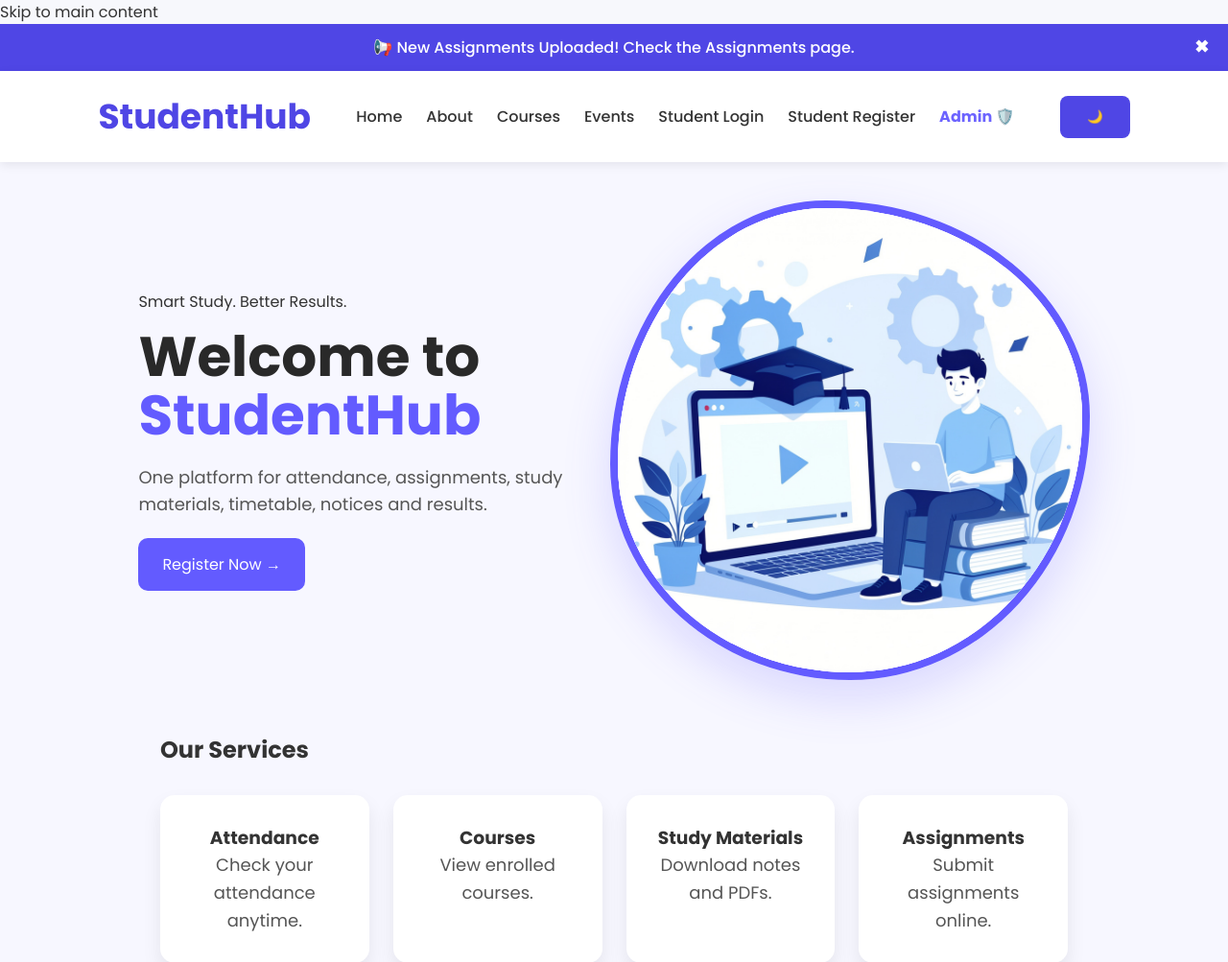
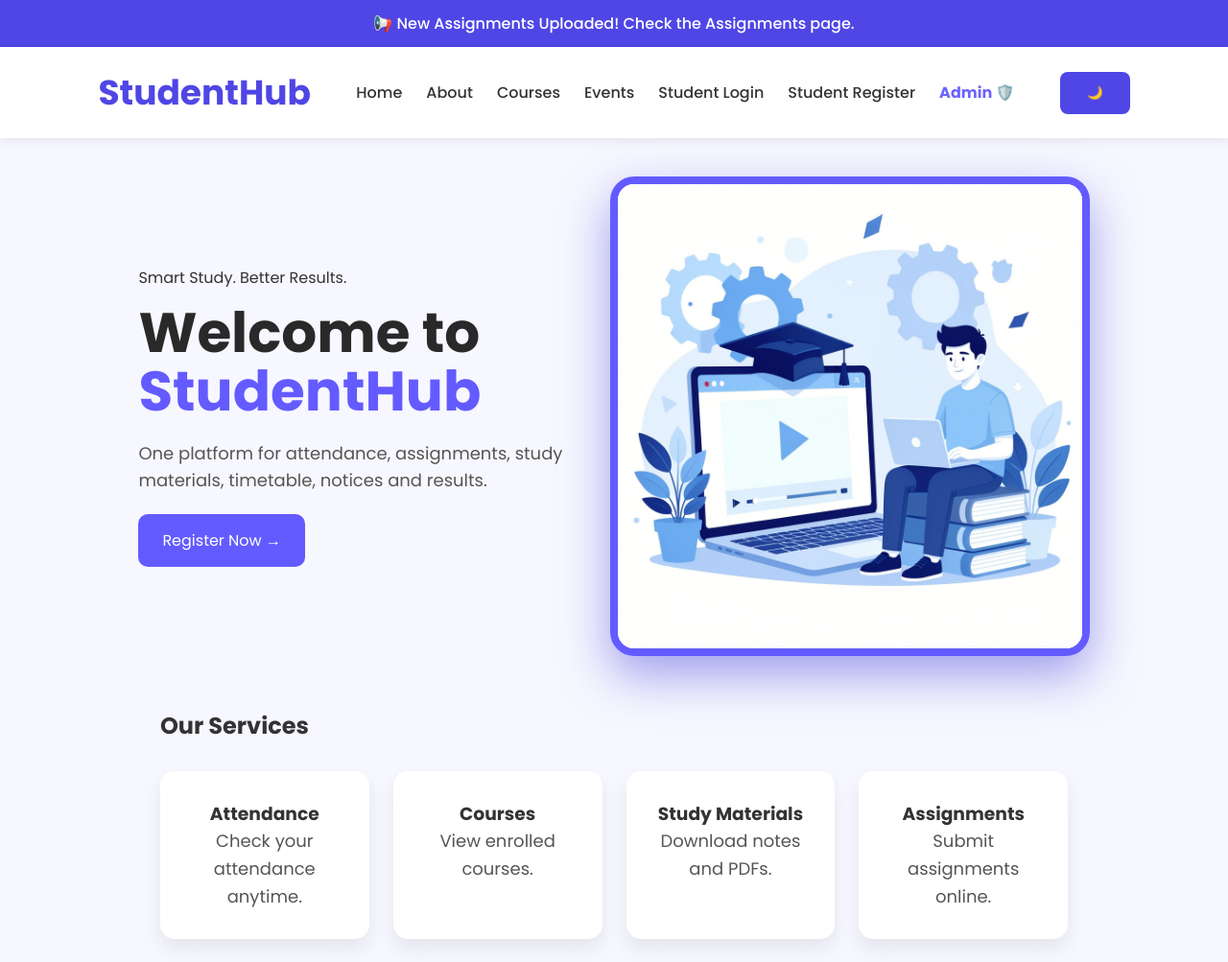
Before and after one commit to ompatel5426-cse/StudentHub._, a PHP site: page / in a window 1280 px wide. Shown: the top 1003 px of the page at 96% size. Run offline with PHP 8.4, Linux system fonts and the light colour scheme.

Commit message:
Update Home page

```diff
--- a/css/style.css
+++ b/css/style.css
@@ -137,8 +137,8 @@ button:hover{
     height: 500px;
     overflow: hidden;
     border: 8px solid #635bff;
-    border-radius: 45% 55% 50% 50% / 55% 45% 55% 45%;
-    box-shadow: 0 20px 50px rgba(99, 91, 255, 0.2);
+    border-radius: 5% 5% 5% 5% / 5% 5% 5% 5%;
+    box-shadow: 0 20px 50px rgba(100, 100, 225, 0.6);
 }
 
 .image-frame img {
--- a/index.html
+++ b/index.html
@@ -9,13 +9,13 @@
 
 </head>
 <body>
-    <a href="#main-content" class="skip-link">Skip to main content</a>
+   <!-- <a href="#main-content" class="skip-link">Skip to main content</a> -->
 
 
     <!-- ================= NOTIFICATION BANNER ================= -->
 <div id="banner" class="banner">
     📢 New Assignments Uploaded! Check the Assignments page.
-    <span id="closeBanner">✖</span>
+   <!-- <span id="closeBanner">✖</span> -->
 </div>
 
     <!-- ================= HEADER ================= -->
```
Also changed, not shown: images/student@.png (added).
